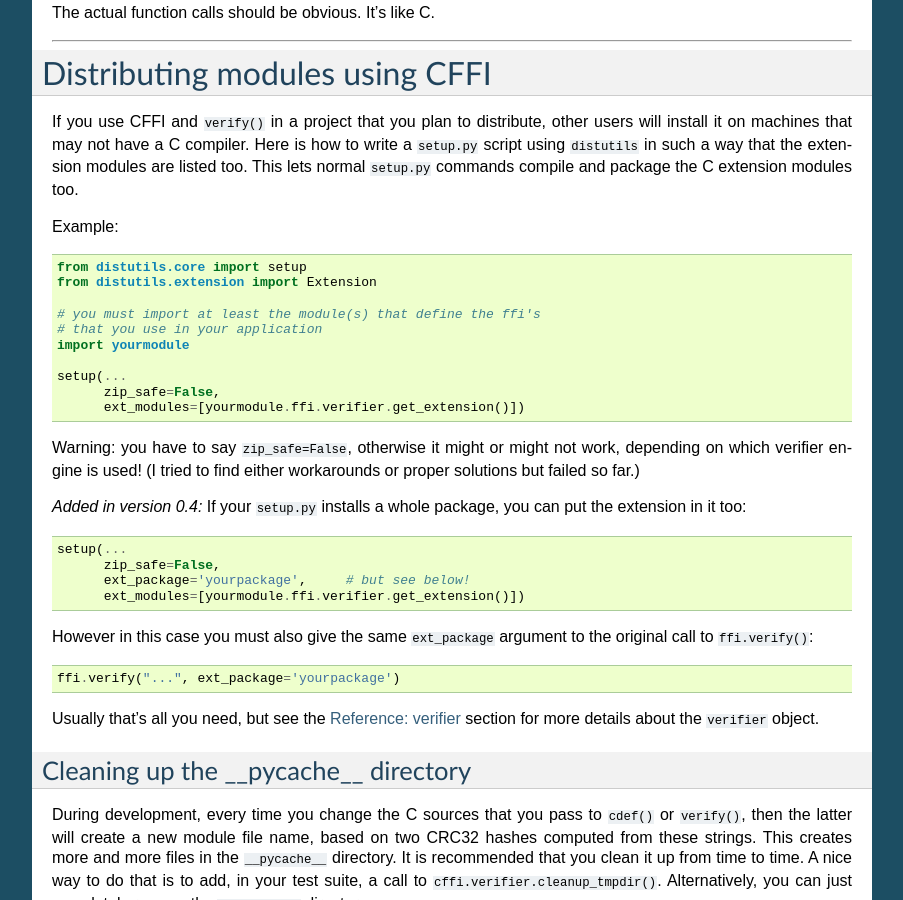
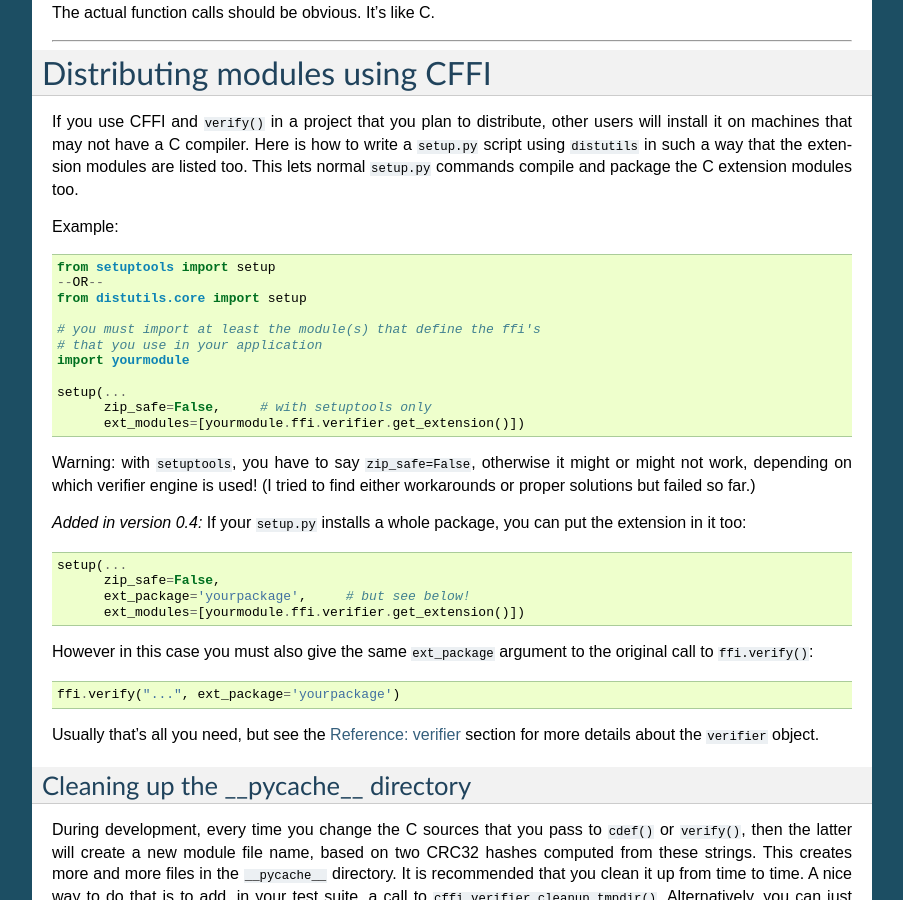
Before and after one commit to tharvik/cffi, a Sphinx documentation site: the page built from doc/source/index.rst, in a window 1280 px wide and 900 px high, scrolled down 3783 px. Shown: the whole window, without its empty margins (198-1101 px from the left). Built offline with Sphinx 7.4.7, drawn with Linux system fonts in a browser that asks for light colours.

Commit message:
'zip_safe=False' only exists in setuptools, not in distutils.

```diff
--- a/doc/source/index.rst
+++ b/doc/source/index.rst
@@ -298,20 +298,22 @@
 
 Example::
 
+  from setuptools import setup
+  --OR--
   from distutils.core import setup
-  from distutils.extension import Extension
 
   # you must import at least the module(s) that define the ffi's
   # that you use in your application
   import yourmodule
 
   setup(...
-        zip_safe=False,
+        zip_safe=False,     # with setuptools only
         ext_modules=[yourmodule.ffi.verifier.get_extension()])
 
-Warning: you have to say ``zip_safe=False``, otherwise it might or might
-not work, depending on which verifier engine is used!  (I tried to find
-either workarounds or proper solutions but failed so far.)
+Warning: with ``setuptools``, you have to say ``zip_safe=False``,
+otherwise it might or might not work, depending on which verifier engine
+is used!  (I tried to find either workarounds or proper solutions but
+failed so far.)
 
 .. versionadded:: 0.4
    If your ``setup.py`` installs a whole package, you can put the extension
```
